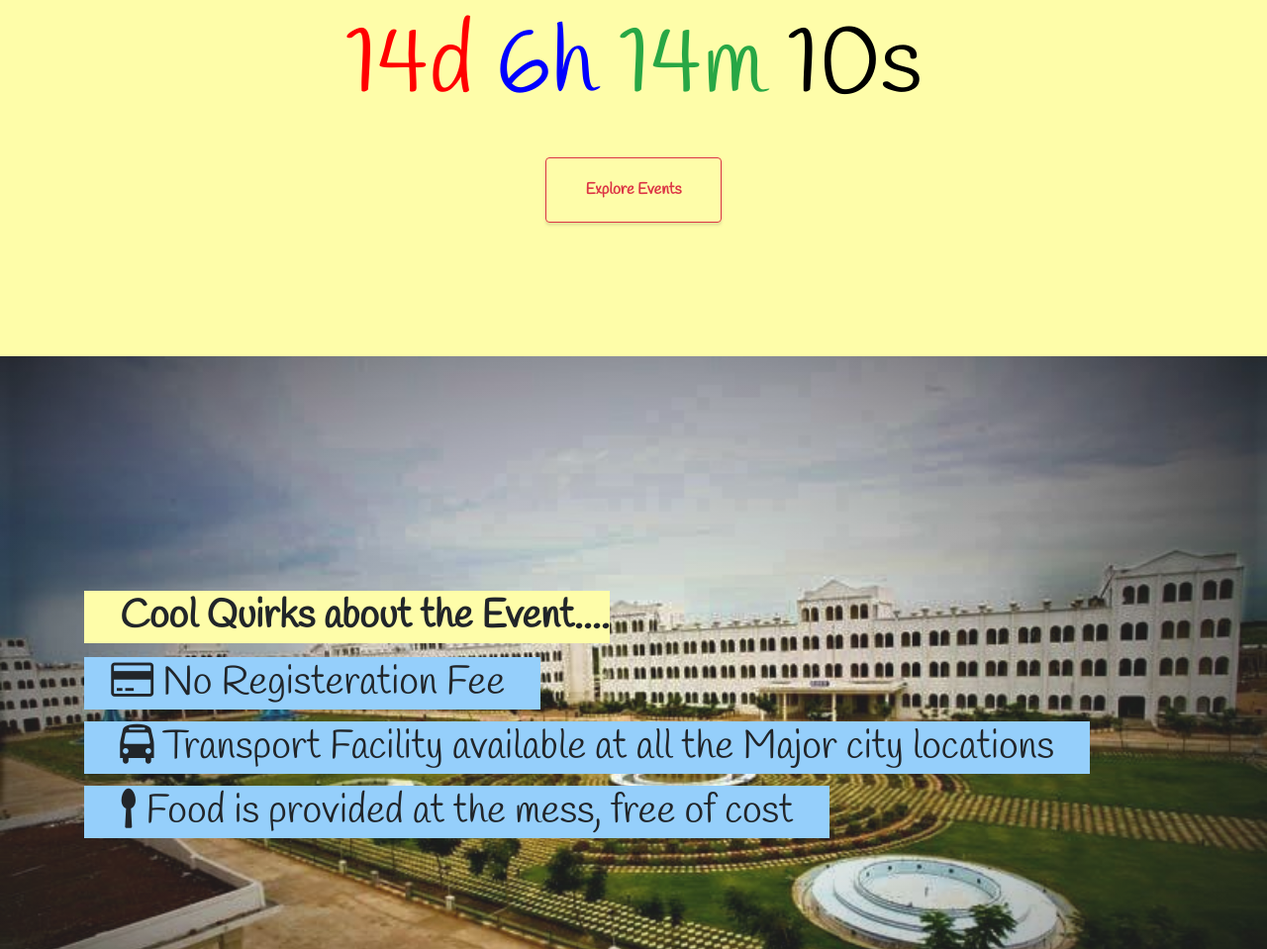
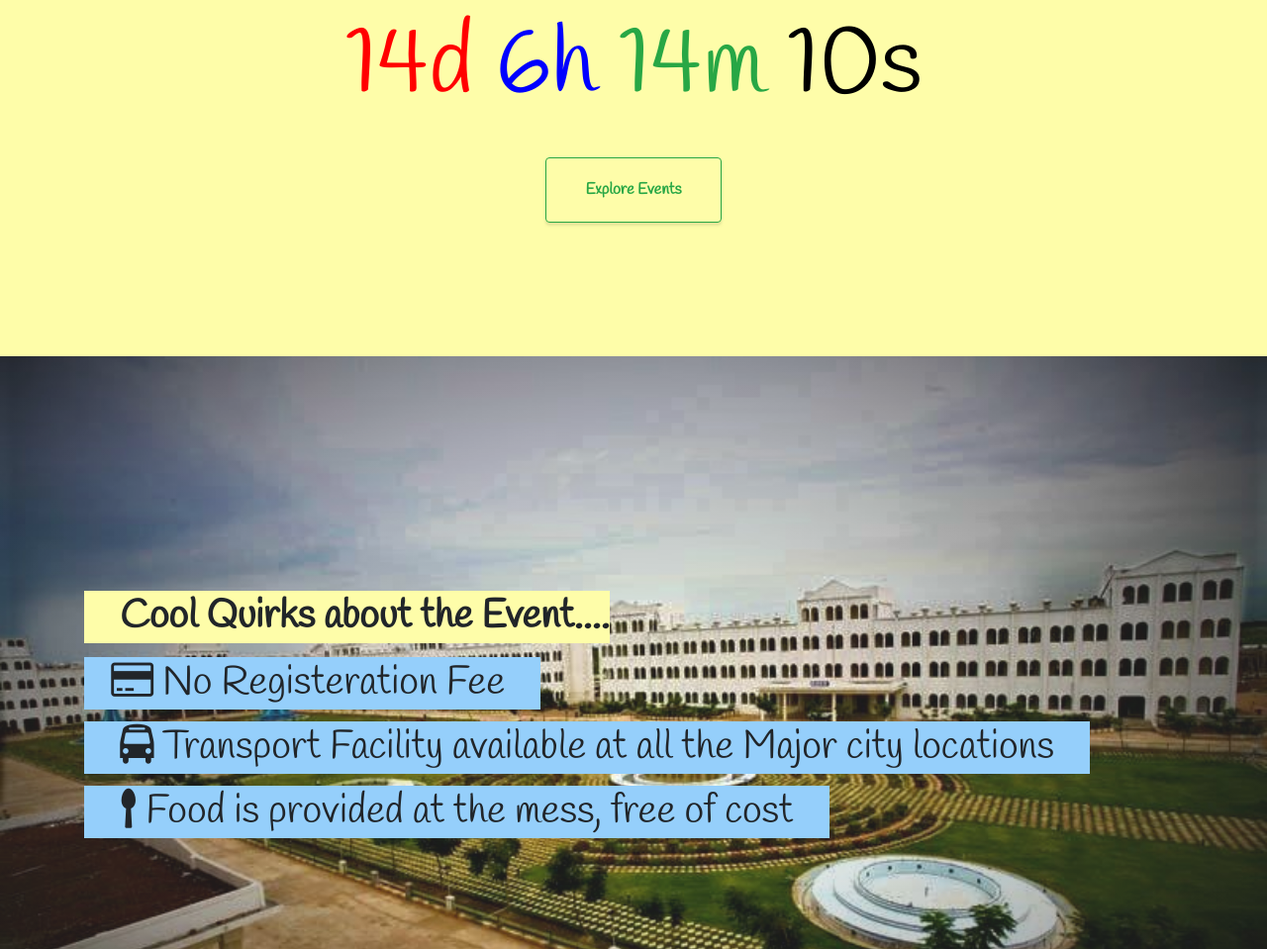
Before and after one commit to varunraman30/Symposium18, a plain HTML site: page index.html in a window 1280 px wide. Shown: the part 1133-2092 px from the top of the page at 99% size. Drawn offline with Linux system fonts and the light colour scheme.

Commit message:
Update index.html

```diff
--- a/index.html
+++ b/index.html
@@ -151,7 +151,7 @@ document.getElementById("demo4").innerHTML = seconds + "s ";
   }
 }, 1000);
 </script>
-            <a class="btn btn-outline-danger btn-xl js-scroll-trigger" href="#events">Explore Events</a>
+            <a class="btn btn-outline-success btn-xl js-scroll-trigger" href="#events">Explore Events</a>
           </div>
         </div>
       </div>
```
